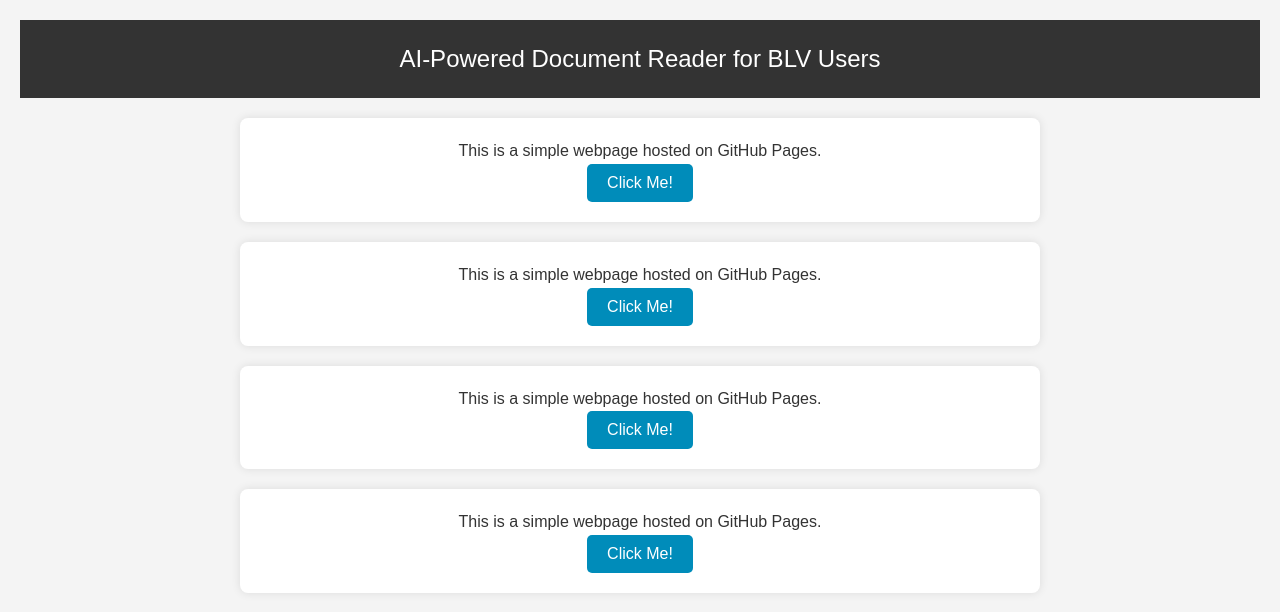
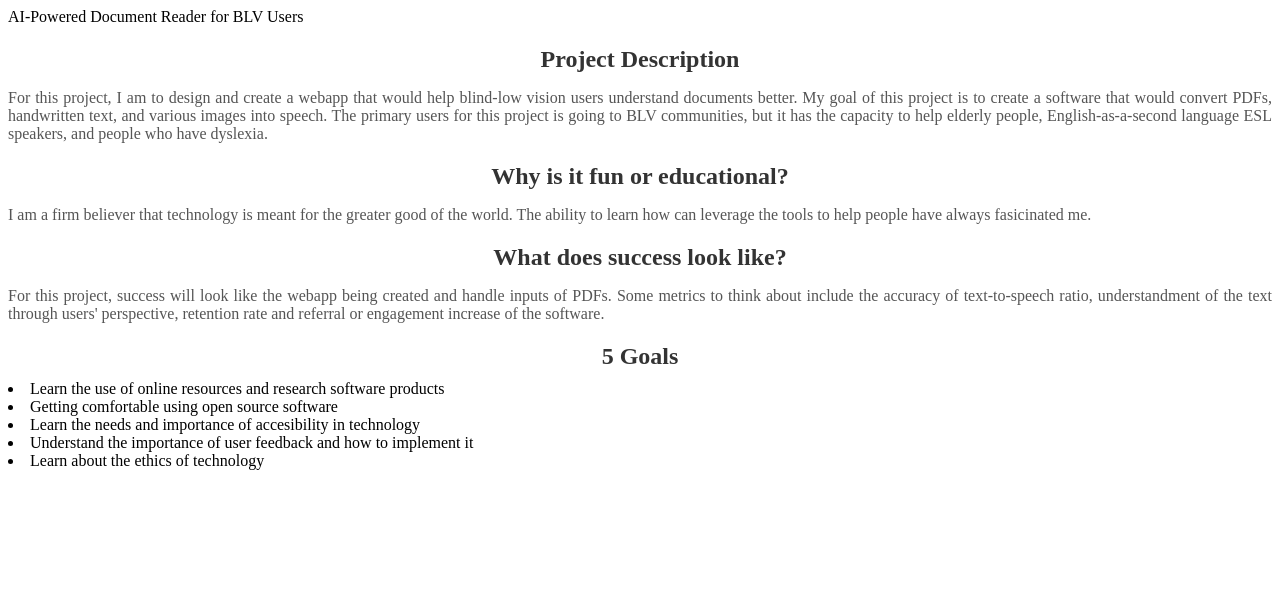
Before and after one commit to verrels15/verrels15.github.io, a plain HTML site: page index.html in a window 1280 px wide. Drawn offline with Linux system fonts and the light colour scheme.

Commit message:
Added a template

```diff
--- a/index.html
+++ b/index.html
@@ -10,23 +10,40 @@
     <header>AI-Powered Document Reader for BLV Users</header>
 
     <div class="container">
-        <p>This is a simple webpage hosted on GitHub Pages.</p>
-        <button id="alertBtn">Click Me!</button>
+        <h2>Project Description</h2>
+        <p>For this project, I am
+         to design and create a webapp that would help blind-low vision users understand documents better. My goal
+        of this project is to create a software that would convert PDFs, handwritten text, and various images into
+    speech. The primary users for this project is going to BLV communities, but it has the capacity to help elderly people,
+English-as-a-second language ESL speakers, and people who have dyslexia. </p>
     </div>
 
+
     <div class="container">
-        <p>This is a simple webpage hosted on GitHub Pages.</p>
-        <button id="alertBtn">Click Me!</button>
+        <h2>Why is it fun or educational?</h2>
+        <p> I am a firm believer that technology is meant for the
+            greater good of the world. The ability to learn how can
+        leverage the tools to help people have always fasicinated me.  </p>
     </div>
 
-    <div class="container">
-        <p>This is a simple webpage hosted on GitHub Pages.</p>
-        <button id="alertBtn">Click Me!</button>
-    </div>
 
     <div class="container">
-        <p>This is a simple webpage hosted on GitHub Pages.</p>
-        <button id="alertBtn">Click Me!</button>
+        <h2>What does success look like? </h2>
+        <p>For this project, success will look like
+            the webapp being created and handle inputs of
+        PDFs. Some metrics to think about include
+         the accuracy of text-to-speech ratio, understandment of the
+        text through users' perspective, retention rate and referral or
+    engagement increase of the software.  </p>    </div>
+
+    <div class="container">
+        <h2>5 Goals</h2>
+            <li>Learn the use of online resources and research software products</li>
+            <li>Getting comfortable using open source software </li>
+            <li>Learn the needs and importance of accesibility in technology</li>
+            <li>Understand the importance of user feedback and how to implement it</li>
+            <li>Learn about the ethics of technology</li>
+          </ul>
     </div>
 
 
--- a/style.css
+++ b/style.css
@@ -1,49 +1,14 @@
-/* General Reset */
-* {
-    margin: 0;
-    padding: 0;
-    box-sizing: border-box;
-    font-family: Arial, sans-serif;
-}
-
-/* Body Styling */
-body {
-    background-color: #f4f4f4;
+/* Styling for the section title */
+h2 {
+    font-size: 24px;
     color: #333;
-    line-height: 1.6;
-    padding: 20px;
+    margin-bottom: 10px;
     text-align: center;
 }
 
-/* Header */
-header {
-    background: #333;
-    color: #fff;
-    padding: 20px;
-    font-size: 24px;
+/* Paragraph styling */
+p {
+    font-size: 16px;
+    color: #555;
+    text-align: justify;
 }
-
-/* Container */
-.container {
-    max-width: 800px;
-    margin: 20px auto;
-    background: #fff;
-    padding: 20px;
-    border-radius: 8px;
-    box-shadow: 0px 0px 10px rgba(0, 0, 0, 0.1);
-}
-
-/* Button */
-button {
-    background: #008cba;
-    color: #fff;
-    padding: 10px 20px;
-    border: none;
-    cursor: pointer;
-    font-size: 16px;
-    border-radius: 5px;
-}
-
-button:hover {
-    background: #005f75;
-}
```
